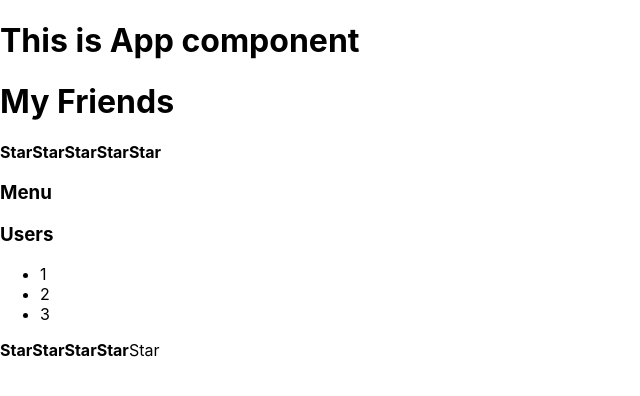
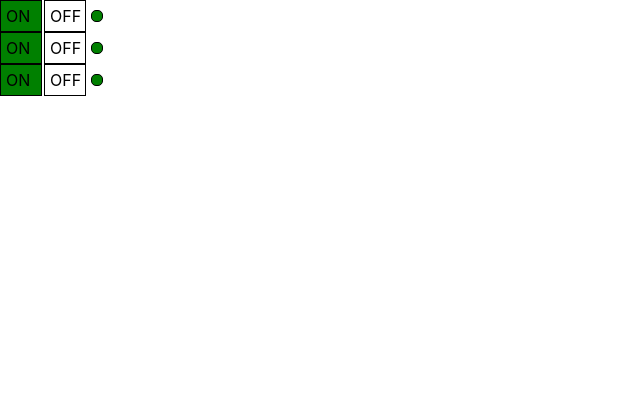
Before and after one commit to vovitolog/ts-demo, a React (Create React App) app: page / in a window 1280 px wide. Shown: the top 396 px of the page, without its empty margins (0-640 px from the left). Built offline with nearby package versions, Linux system fonts and the light colour scheme.

Commit message:
feat: add OnOff component

```diff
--- a/src/App.tsx
+++ b/src/App.tsx
@@ -1,16 +1,20 @@
 import React from "react";
 import Accordion from "./components/Accordion/Accordion";
 import { Rating } from "./components/Rating/Rating";
+import OnOff from "./components/OnOff/OnOff";
 
 function App() {
   return (
     <div>
-      <PageTitle title={"This is App component"} />
-      <PageTitle title={"My Friends"} />
-      <Rating value={5} />
-      <Accordion titleValue={"Menu"} collapsed={false} />
-      <Accordion titleValue={"Users"} collapsed={true} />
-      <Rating value={4} />
+      {/*<PageTitle title={"This is App component"} />*/}
+      {/*<PageTitle title={"My Friends"} />*/}
+      {/*<Rating value={5} />*/}
+      {/*<UncontrolledAccordion titleValue={"Menu"} collapsed={false} />*/}
+      {/*<UncontrolledAccordion titleValue={"Users"} collapsed={true} />*/}
+      {/*<Rating value={4} />*/}
+      <OnOff />
+      <OnOff />
+      <OnOff />
     </div>
   );
 }
--- /dev/null
+++ b/src/components/OnOff/OnOff.tsx
@@ -0,0 +1,58 @@
+import React, { useState } from "react";
+
+// type propsType = {
+//   on: boolean;
+// };
+
+function OnOff() {
+  const [on, setOn] = useState(true);
+  console.log(on);
+
+  const onStyle = {
+    border: "1px solid black",
+    backgroundColor: on ? "green" : "white",
+    width: "30px",
+    height: "20px",
+    display: "inline-block",
+    padding: "5px",
+  };
+
+  const ofStyle = {
+    border: "1px solid black",
+    backgroundColor: on ? "white" : "red",
+    width: "30px",
+    height: "20px",
+    display: "inline-block",
+    padding: "5px",
+    marginLeft: "2px",
+  };
+
+  const indicatorStyle = {
+    width: "10px",
+    height: "10px",
+    borderRadius: "5px",
+    border: "1px solid black",
+    display: "inline-block",
+    marginLeft: "5px",
+    backgroundColor: on ? "green" : "red",
+  };
+
+  return (
+    <div>
+      <div
+        style={onStyle}
+        onClick={() => {
+          setOn(true);
+        }}
+      >
+        ON
+      </div>
+      <div style={ofStyle} onClick={() => setOn(false)}>
+        OFF
+      </div>
+      <div style={indicatorStyle}></div>
+    </div>
+  );
+}
+
+export default OnOff;
```
Also changed, not shown: src/components/UncontrolledAccordion/UncontrolledAccordion.tsx (added, +42 -0 lines).
